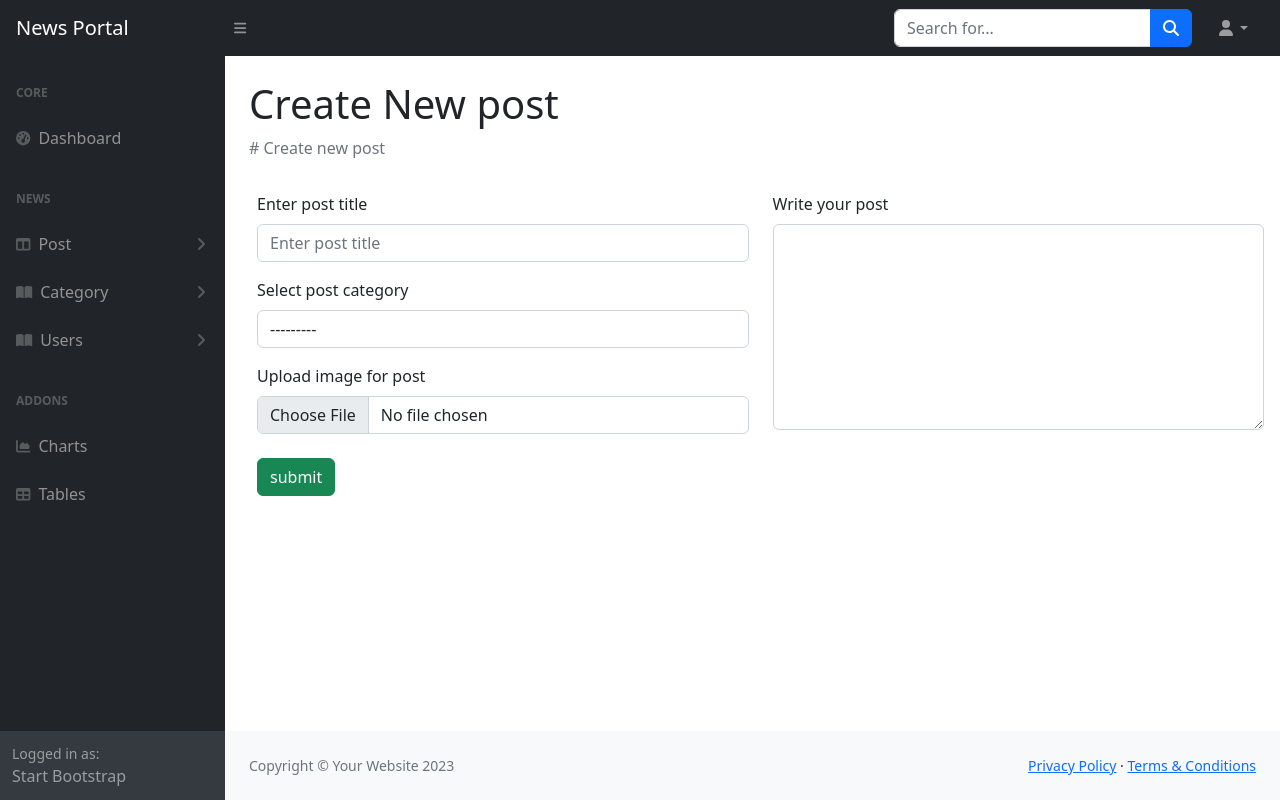
After one commit to monir-bedev/newsPortal, a Django app: page /blog/create-post/ in a window 1280 px wide. The commit adds this page. Run offline with Django 5.2, Linux system fonts and the light colour scheme; data that the repository does not hold is empty; some libraries are stand-ins or nearby versions.

Commit message:
New: create post successfuly created

```diff
--- a/blog/forms.py
+++ b/blog/forms.py
@@ -1,5 +1,5 @@
 from django import forms
-from .models import Category
+from .models import Category, Post
 
 # Create Category Form
 
@@ -18,3 +18,17 @@ class CategoryForm(forms.ModelForm):
             # 'parent': forms.Select(attrs={'class': 'form-control'}),
             'image': forms.FileInput(attrs={'class': 'form-control'}),
         }
+
+# create post form
+class PostForm(forms.ModelForm):
+    class Meta:
+        model = Post
+        read_only_fields = ('author',)
+        fields = ['title', 'description', 'category', 'image']
+
+        widgets = {
+            'title': forms.TextInput(attrs={'class': 'form-control', 'placeholder': 'Enter post title'}),
+            'description': forms.Textarea(attrs={'class': 'form-control', 'rows': 8}),
+            'category': forms.Select(attrs={'class': 'form-control'}),
+            'image': forms.FileInput(attrs={'class': 'form-control'}),
+        }
--- /dev/null
+++ b/blog/templates/backend/post_create.html
@@ -0,0 +1,43 @@
+{% extends 'base_BE.html' %}
+
+{% block title %} Create new post {% endblock %}
+
+{% block content %}
+
+    <div class="row">
+        <div class="col-md-12">
+            <h1 class="mt-4">Create New post</h1>
+            <ol class="breadcrumb mb-4">
+                <li class="breadcrumb-item active"># Create new post</li>
+            </ol>
+        </div>
+        <div class="col-md-12 m-2">
+            {% include "common/success_message.html" %}
+            <form method="post" enctype="multipart/form-data">
+                {% if form.errors %}
+                    <p>{{ form.errors }}</p>
+                {% endif %}
+                {% csrf_token %}
+                <div class="row">
+                    <div class="col-md-6">
+                        <div class="form-group mb-2">
+                            <label for="title" class="mb-2">Enter post title</label>
+                            {{ form.title }}
+
+                            <label for="category" class="mt-3 mb-2">Select post category</label>
+                            {{ form.category }}
+
+                            <label for="image" class="mt-3 mb-2">Upload image for post</label>
+                            {{ form.image }}
+                        </div>
+                    </div>
+                    <div class="col-md-6" class="mb-2">
+                        <label for="description" class="mb-2">Write your post</label>
+                            {{ form.description }}
+                    </div>
+                </div>
+                <button class="btn btn-success mt-3" type="submit">submit</button>
+            </form>
+        </div>
+    </div>
+{% endblock %}
--- a/blog/templates/backend/post_list.html
+++ b/blog/templates/backend/post_list.html
@@ -34,9 +34,9 @@
                             <td>{{ post.created_at }}</td>
                             <td>{{ post.updated_at }}</td>
                             <td>
-                                <a class="btn btn-success" href="">Update</a>
-                                <a class="btn btn-success" href="">Details</a>
-                                <a class="btn btn-danger" href="">Delete</a>
+                                <a class="btn btn-success" href=""><i class="fa-solid fa-rotate"></a>
+                                <a class="btn btn-danger" href=""><i class="fa-solid fa-trash"></i></a>
+                                <a class="btn btn-success" href=""><i class="fa-solid fa-link"></i></a>
                             </td>
                         </tr>
                     {% endfor %}
--- a/blog/urls.py
+++ b/blog/urls.py
@@ -1,20 +1,23 @@
 from django.urls import path
-from .views import CategoryListView, CategoryCreateView, CategoryUpdateView, CategoryDeleteView,PostListView
+from . import views
 
 
 urlpatterns = [
     # Category list
-    path('categories/', CategoryListView.as_view(), name='category_list'),
+    path('categories/', views.CategoryListView.as_view(), name='category_list'),
 
     # Create new category
-    path('category/create/', CategoryCreateView.as_view(), name='category_create'),
+    path('create-category/', views.CategoryCreateView.as_view(), name='category_create'),
 
     # Update category
-    path('update-category/<int:pk>/', CategoryUpdateView.as_view(), name='category_update'),
+    path('update-category/<int:pk>/', views.CategoryUpdateView.as_view(), name='category_update'),
 
     # Delete category
-    path('delete-category/<int:pk>/', CategoryDeleteView.as_view(), name='delete_category'),
+    path('delete-category/<int:pk>/', views.CategoryDeleteView.as_view(), name='delete_category'),
 
     # Post List
-    path('post-list/', PostListView.as_view(), name='post_list'),
+    path('posts/', views.PostListView.as_view(), name='post_list'),
+
+    # New post Create
+    path('create-post/', views.CreatePostView.as_view(), name='post_create'),
 ]
--- a/blog/views.py
+++ b/blog/views.py
@@ -3,8 +3,7 @@ from django.views import generic
 from django.contrib.messages.views import SuccessMessageMixin
 
 from .models import Category, Post
-from .forms import CategoryForm
-
+from .forms import CategoryForm, PostForm
 
 # Category List
 class CategoryListView(generic.ListView):
@@ -16,7 +15,7 @@ class CategoryListView(generic.ListView):
 # Create New Category List
 class CategoryCreateView(SuccessMessageMixin, generic.CreateView):
     model = Category
-    success_url = '/blog/category/create/'
+    success_url = '/blog/create-category/'
     template_name = 'backend/category_create.html'
     form_class = CategoryForm
     success_message = 'The Category has been Created Successfully.'
@@ -47,3 +46,9 @@ class PostListView(generic.ListView):
     template_name = 'backend/post_list.html'
 
 #create new post
+class CreatePostView(SuccessMessageMixin, generic.CreateView):
+    model = Post
+    success_url = '/blog/create-post/'
+    template_name = 'backend/post_create.html'
+    form_class = PostForm
+    success_message = 'The post has been created successfully.'
--- a/templates/base_BE.html
+++ b/templates/base_BE.html
@@ -63,7 +63,7 @@
                     <div class="collapse" id="collapseLayouts" aria-labelledby="headingOne"
                          data-bs-parent="#sidenavAccordion">
                         <nav class="sb-sidenav-menu-nested nav">
-                            <a class="nav-link" href="#">Add New</a>
+                            <a class="nav-link" href="{% url 'post_create' %}">Add New</a>
                             <a class="nav-link" href="{% url 'post_list' %}">Posts List</a>
                         </nav>
                     </div>
```
